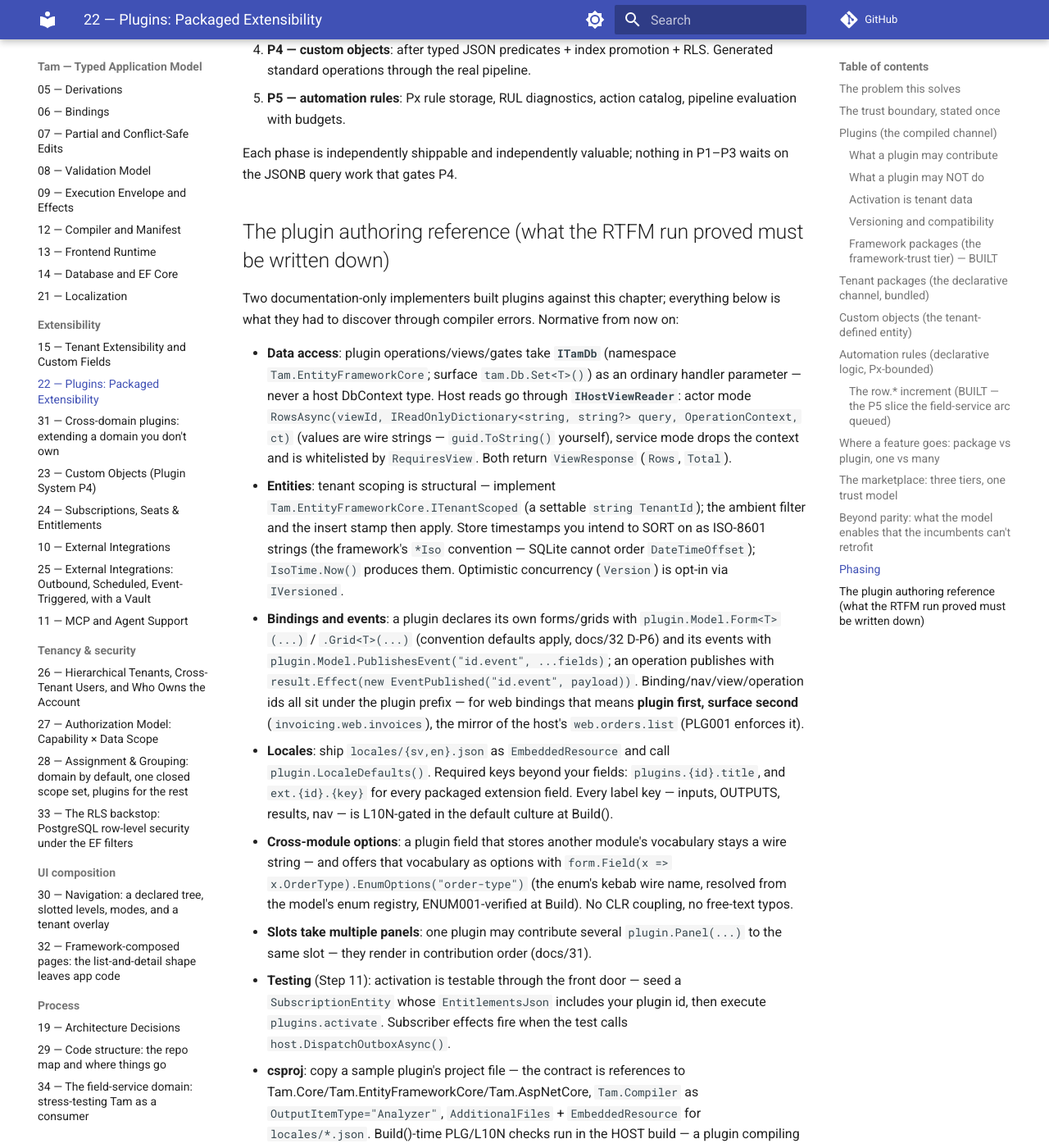
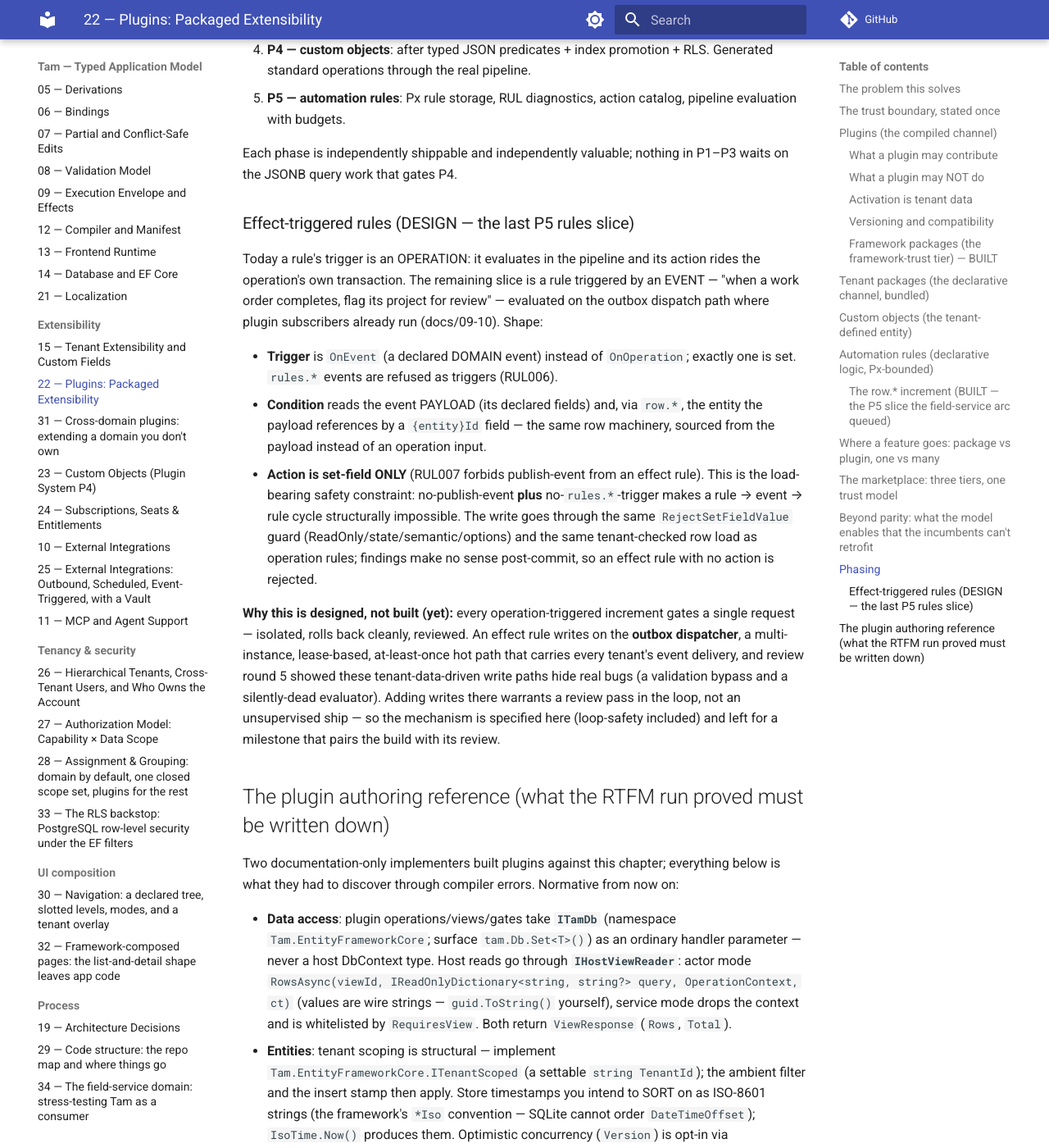
Before and after one commit to nilbin/abc, an MkDocs documentation site: the page built from docs/22-plugins.md, in a window 1280 px wide and 1400 px high, scrolled down 12062 px. Shown: the whole window at 82% size. Built offline with MkDocs 1.6.1 and Material for MkDocs 9.7.7, drawn with Linux system fonts in a browser that asks for light colours; comment, search, counter and statistics services are not loaded.

Commit message:
docs/22: effect-triggered rules design (last P5 slice) + P5 status in STATUS
Specifies the mechanism — OnEvent trigger, condition over payload + row.*,
set-field-only action — with the load-bearing loop-safety constraint
(no publish-event from effect rules + no rules.* trigger makes a
rule->event->rule cycle structurally impossible). Marked designed-not-built
deliberately: it writes on the multi-instance outbox dispatcher hot path,
and review round 5 showed these write paths hide real bugs, so the build
should pair with a review rather than ship unsupervised.

Co-Authored-By: Claude <noreply@anthropic.com>

```diff
--- a/docs/22-plugins.md
+++ b/docs/22-plugins.md
@@ -280,6 +280,33 @@ Ordering note: #2 needs only machinery that exists today (audit + pipeline + ove
 
 Each phase is independently shippable and independently valuable; nothing in P1–P3 waits on the JSONB query work that gates P4.
 
+### Effect-triggered rules (DESIGN — the last P5 rules slice)
+
+Today a rule's trigger is an OPERATION: it evaluates in the pipeline and its action rides the
+operation's own transaction. The remaining slice is a rule triggered by an EVENT — "when a
+work order completes, flag its project for review" — evaluated on the outbox dispatch path
+where plugin subscribers already run (docs/09-10). Shape:
+
+- **Trigger** is `OnEvent` (a declared DOMAIN event) instead of `OnOperation`; exactly one is
+  set. `rules.*` events are refused as triggers (RUL006).
+- **Condition** reads the event PAYLOAD (its declared fields) and, via `row.*`, the entity the
+  payload references by a `{entity}Id` field — the same row machinery, sourced from the
+  payload instead of an operation input.
+- **Action is set-field ONLY** (RUL007 forbids publish-event from an effect rule). This is the
+  load-bearing safety constraint: no-publish-event **plus** no-`rules.*`-trigger makes a
+  rule → event → rule cycle structurally impossible. The write goes through the same
+  `RejectSetFieldValue` guard (ReadOnly/state/semantic/options) and the same tenant-checked
+  row load as operation rules; findings make no sense post-commit, so an effect rule with no
+  action is rejected.
+
+**Why this is designed, not built (yet):** every operation-triggered increment gates a
+single request — isolated, rolls back cleanly, reviewed. An effect rule writes on the
+**outbox dispatcher**, a multi-instance, lease-based, at-least-once hot path that carries
+every tenant's event delivery, and review round 5 showed these tenant-data-driven write
+paths hide real bugs (a validation bypass and a silently-dead evaluator). Adding writes there
+warrants a review pass in the loop, not an unsupervised ship — so the mechanism is specified
+here (loop-safety included) and left for a milestone that pairs the build with its review.
+
 
 ## The plugin authoring reference (what the RTFM run proved must be written down)
 
```
Also changed, not shown: STATUS.md (+9 -0 lines).
